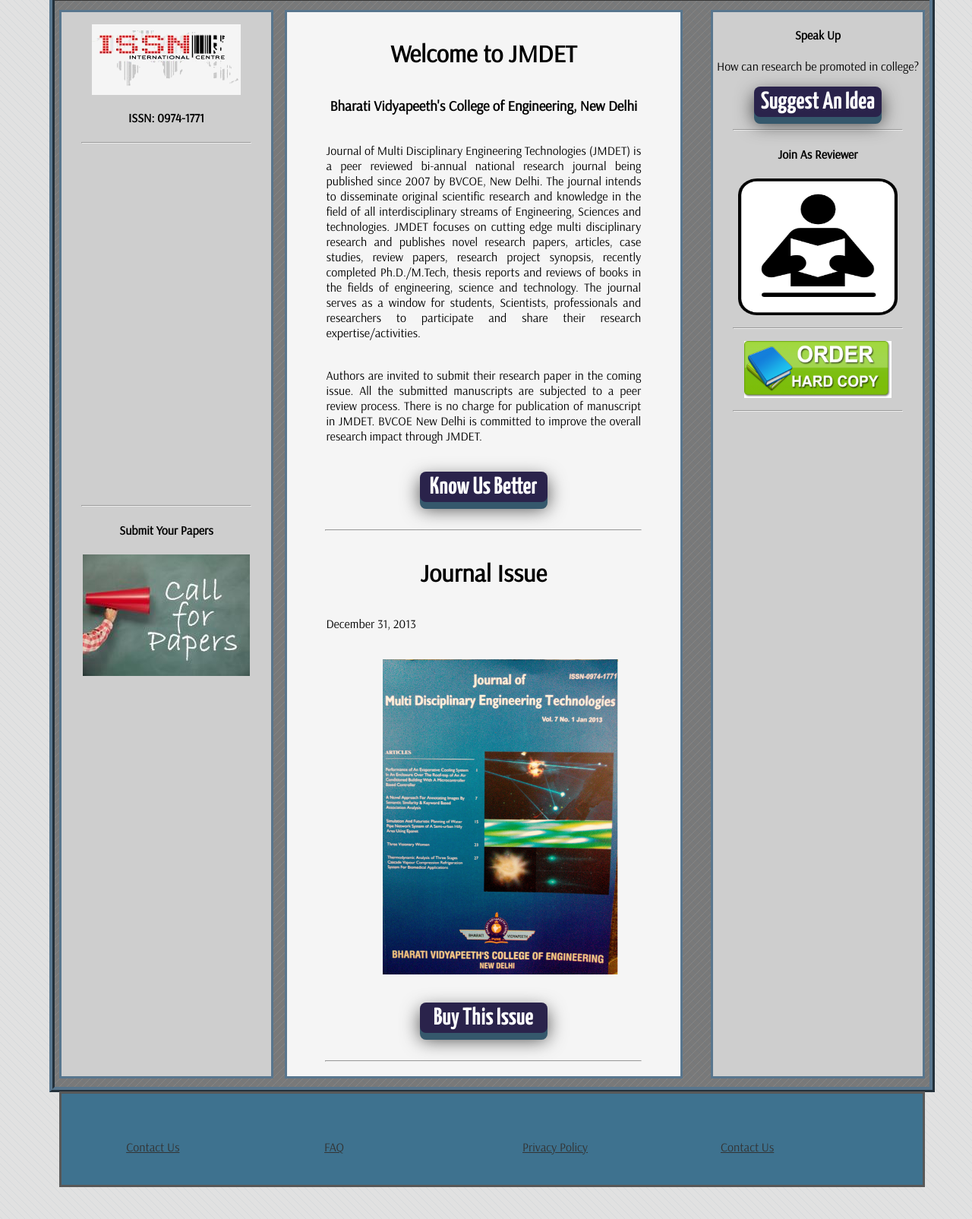
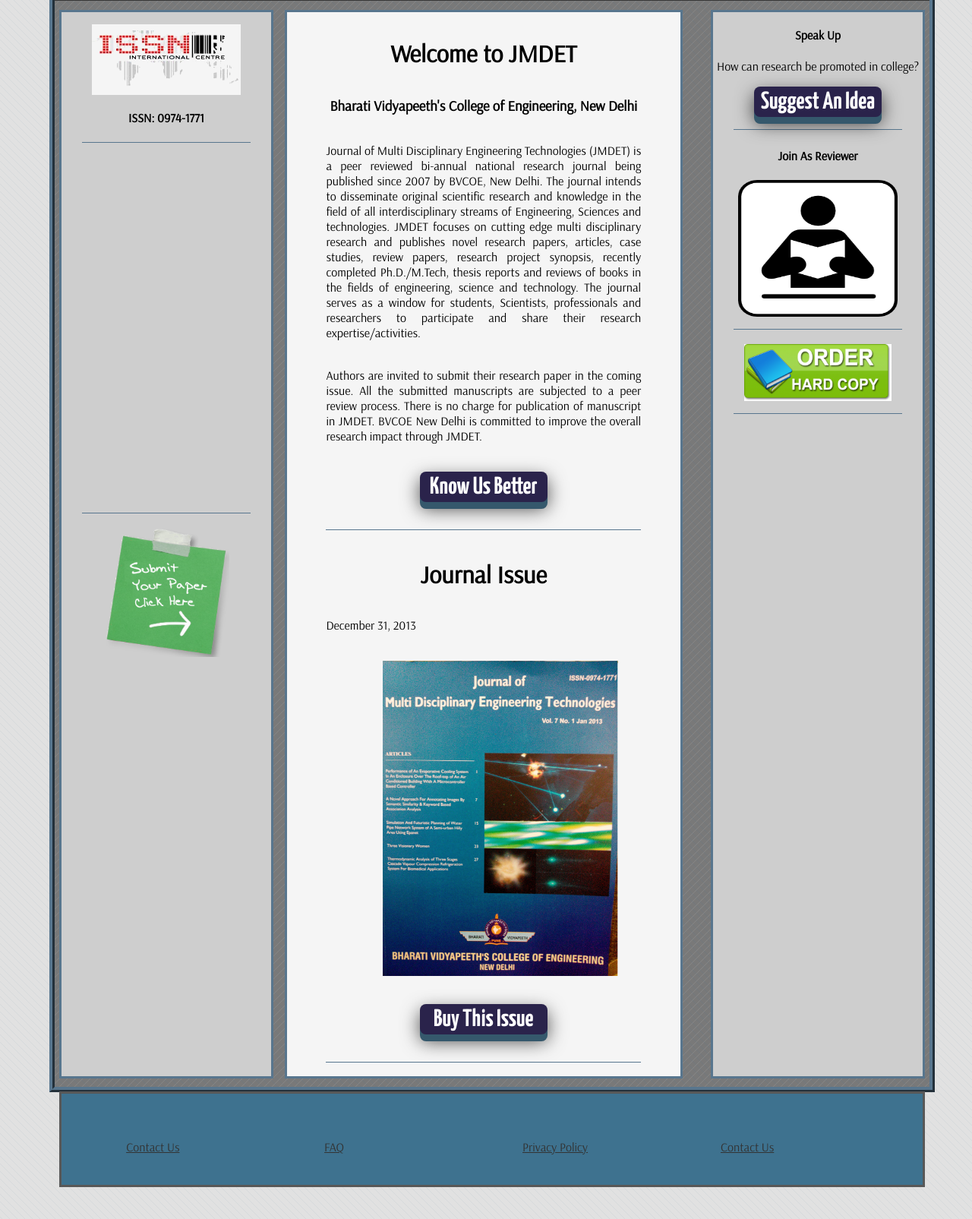
Before and after one commit to adishr09/JMDET.org, a PHP site: page / in a window 1280 px wide. Shown: the part 268-1873 px from the top of the page at 76% size. Run offline with PHP 8.4, Linux system fonts and the light colour scheme.

Commit message:
till now

```diff
--- a/jmdet.org/css/style.css
+++ b/jmdet.org/css/style.css
@@ -10,6 +10,10 @@
 
 }
 
+hr { display: block; height: 3px;
+    border: 0; border-top: 1px solid #58768e;
+    padding: 0; }
+
 body {
 	background-image: url(../img/tile.png);
 	min-width: 1280px;
@@ -17,6 +21,7 @@ body {
 
 html {
 	height: 120%;
+	overflow-x: hidden;
 }
 
 a {
--- a/jmdet.org/index.html
+++ b/jmdet.org/index.html
@@ -70,8 +70,8 @@
 						<hr style="width:55%;">
 				</marquee></p>
 				<p><hr style="width:80%;"></p>
-				<p><h4>Submit Your Papers</h4></p>
-				<p><img src="img/call_for_papers.jpg"></p>
+
+				<p><img src="img/call_for_papers.png" width="60%"></p>
 			</div>
 			<div id="center">
             <p><h1>Welcome to JMDET</h1></p>
```
Also changed, not shown: jmdet.org/img/call_for_papers.jpg (deleted), jmdet.org/img/call_for_papers.png (added).
